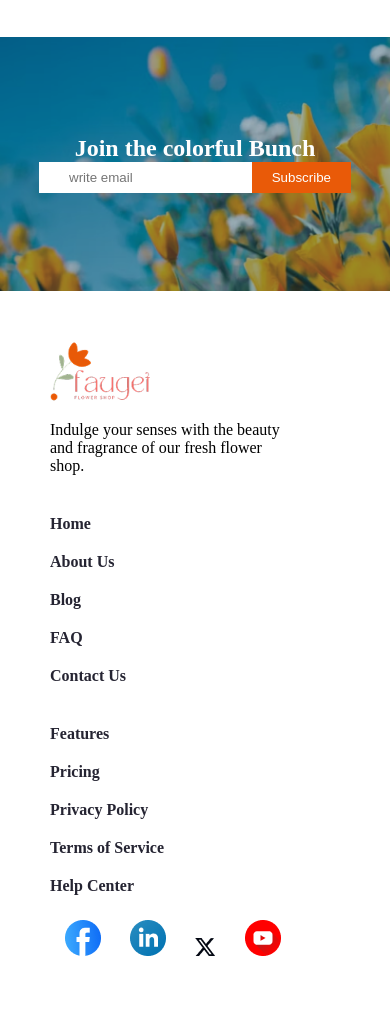
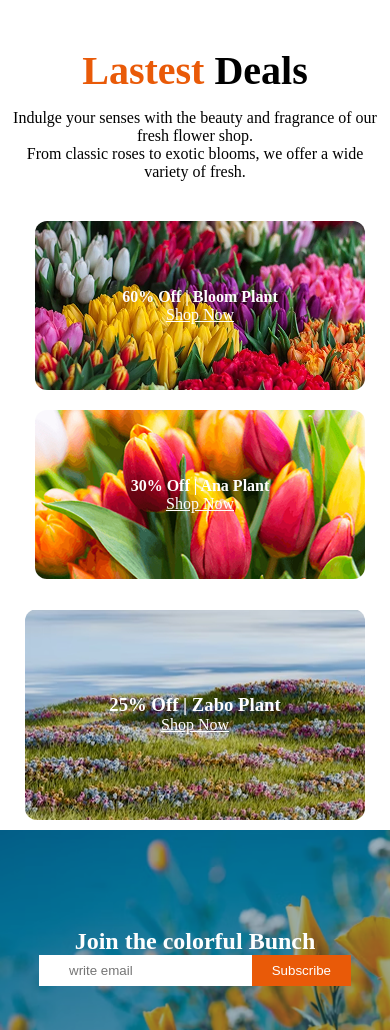
Before and after one commit to Mohammed4301/responsive-assignment, a plain HTML site: page index.html in a window 390 px wide. Shown: the part 2790-3820 px from the top of the page. Before the commit the page ends 3790 px from the top, so only its background shows below. Drawn offline with Linux system fonts and the light colour scheme.

Commit message:
add this route

```diff
--- a/index.html
+++ b/index.html
@@ -106,6 +106,27 @@
             </div>
         </section>
 
+        <section class="dealsSection">
+            <h2><span class="common-color">Lastest </span>Deals</h2>
+            <p>Indulge your senses with the beauty and fragrance of our fresh flower shop. <br> From classic roses to exotic blooms, we offer a wide variety of fresh.</p>
+            <div class="container-deals">
+                <div class="small-container">
+                    <div class="containerBox">
+                        <h4>60% Off | Bloom Plant</h4>
+                        <a href="">Shop Now</a>
+                    </div>
+                    <div class="containerBox1">
+                        <h4>30% Off | Ana  Plant</h4>
+                        <a href="">Shop Now</a>
+                    </div>
+                </div>
+                <div class="big-container">
+                    <h3>25% Off | Zabo Plant</h3>
+                    <a href="">Shop Now</a>
+                </div>
+            </div>
+        </section>
+
         <section class="colorFullSection">
             <h2>Join the colorful Bunch</h2>
                 <label>
--- a/responsive.css
+++ b/responsive.css
@@ -224,6 +224,77 @@ footer{
     color: #fefefe;
     border: none;
 }
+.dealsSection{
+    width: 70%;
+    margin: 0 auto;
+    text-align: center;
+    padding: 40px;
+}
+.dealsSection h2{
+    font-size: 2.5rem;
+    margin-bottom: 15px;
+}
+.dealsSection p{
+    margin-bottom: 40px;
+}
+.containerBox{
+    background-image: url(B12A02-Responsive-Flowers/assets/deal-bloom.png);
+    background-repeat: no-repeat;
+    height: 30vh;
+    width: 370px;
+    display: flex;
+    flex-direction: column;
+    align-items: center;
+    justify-content: center;
+    border-radius: 12px;
+}
+.containerBox h4{
+    color: #fefefe;
+}
+.containerBox a{
+    color: #fefefe;
+}
+.containerBox1 h4{
+    color: #fefefe;
+}
+.containerBox1 a{
+    color: #fefefe;
+}
+.containerBox1{
+    background-image: url(B12A02-Responsive-Flowers/assets/deal-ana.png);
+    background-repeat: no-repeat;
+    height: 30vh;
+    width: 370px;
+    margin-top: 12px;
+    display: flex;
+    flex-direction: column;
+    align-items: center;
+    justify-content: center;
+    border-radius: 12px;
+}
+.big-container{
+    background-image: url(B12A02-Responsive-Flowers/assets/deal-zabo.png);
+    background-repeat: no-repeat;
+    height: 60vh;
+    width: 750px;
+    display: flex;
+    flex-direction: column;
+    align-items: center;
+    justify-content: center;
+    border-radius: 12px;
+}
+.big-container h3{
+    color: #fefefe;
+}
+.big-container a{
+    color: #fefefe;
+}
+.container-deals{
+    display: flex;
+    justify-content: space-between;
+    align-items: center;
+    gap: 30px;
+}
 
 
 
@@ -233,6 +304,31 @@ footer{
 @media screen and (max-width:549px){
     header {
 	padding: 30px;
+}
+.dealsSection {
+	width: 100%;
+    padding: 10px;
+}
+.container-deals {
+	flex-direction: column;
+}
+.containerBox {
+	width: 330px;
+    margin-left: 10px;
+    margin-top: 0%;
+    margin-bottom: 20px;
+    height: 20vh;
+}
+.big-container {
+height: 25vh;
+width: 340px;
+}
+
+.containerBox1 {
+	width: 330px;
+    margin-left: 10px;
+    margin-top: 0%;
+    height: 20vh;
 }
 .plantSection {
 	width: 100%;
```
